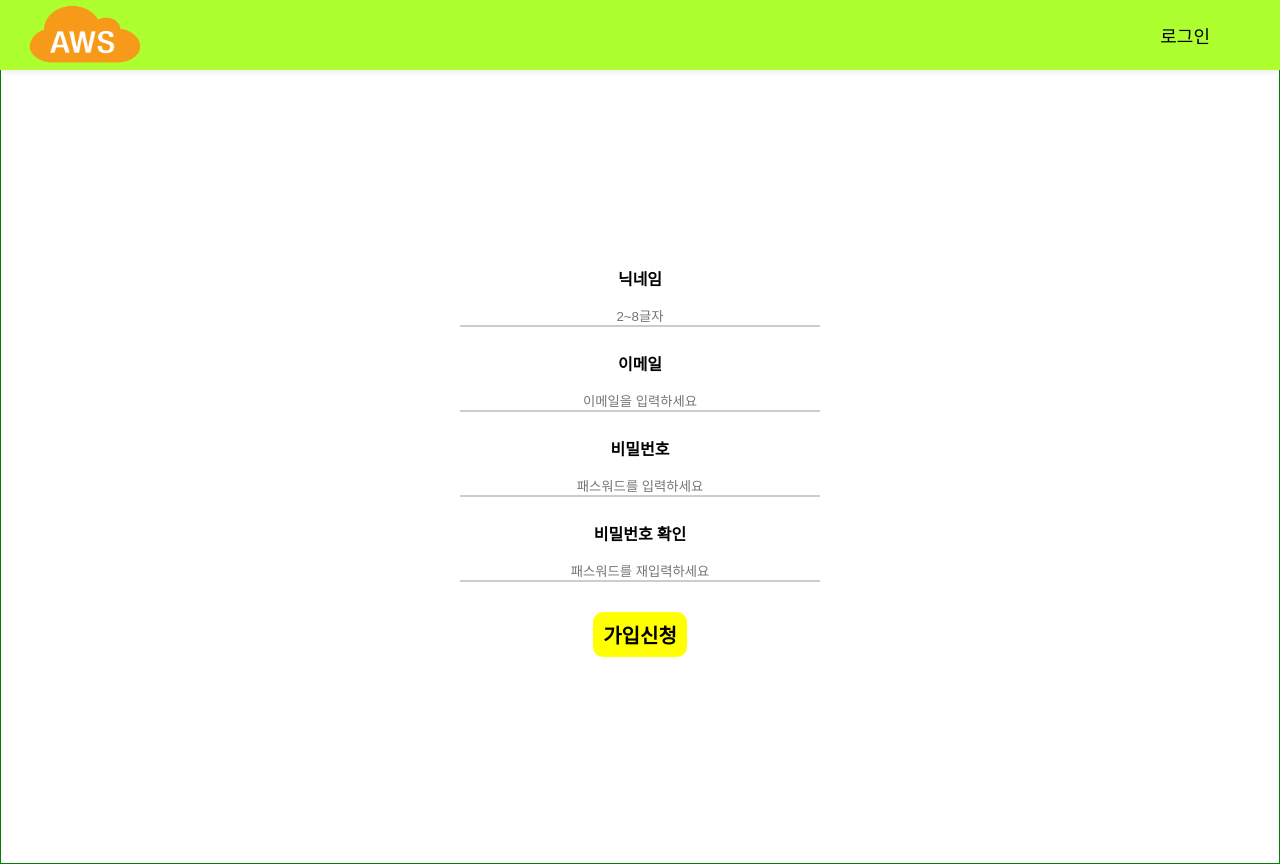
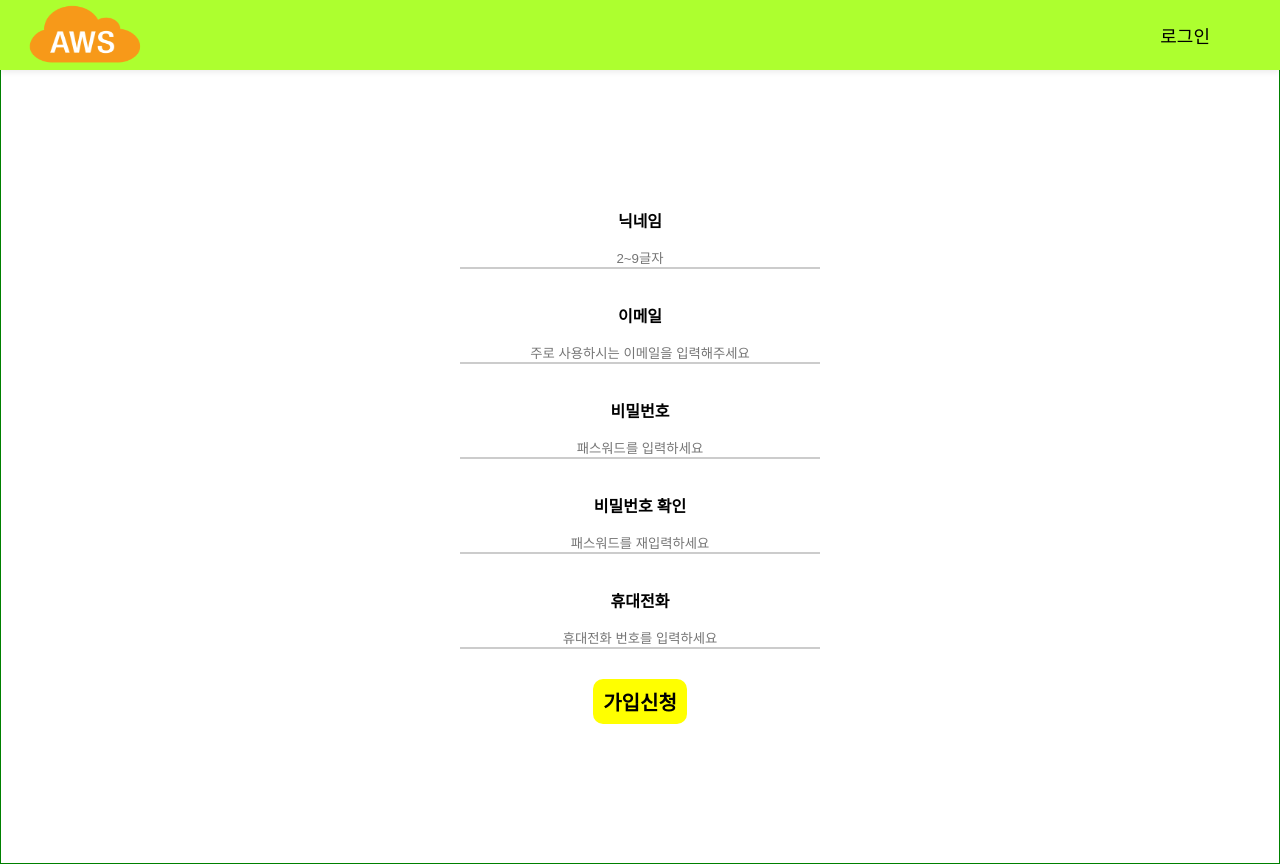
Before and after one commit to codestates/BaedalDutch, a React (Create React App) app in the folder client/: page /signup in a window 1280 px wide. Built offline with nearby package versions, Linux system fonts and the light colour scheme.

Commit message:
ADD:로그인,회원가입

```diff
--- a/client/src/components/NavBar.js
+++ b/client/src/components/NavBar.js
@@ -1,4 +1,4 @@
-import React, { useEffect, useRef } from 'react';
+import React from 'react';
 import { Link } from 'react-router-dom';
 import styled from 'styled-components';
 import NLogo from '../assets/test.png';
--- a/client/src/pages/Signin.js
+++ b/client/src/pages/Signin.js
@@ -1,9 +1,10 @@
 import React, { useState } from 'react';
-import { Link } from 'react-router-dom';
+import { Link, useNavigate } from 'react-router-dom';
 import axios from 'axios';
 import styled from 'styled-components';
-import { useSelector, useDispatch } from 'react-redux';
+import { useDispatch } from 'react-redux';
 import { showModalAction } from '../store/modal';
+import { isLoginAction } from '../store/login';
 
 // import { postSignIn } from "../../Api";
 // import { useNavigate } from "react-router-dom";
@@ -53,7 +54,7 @@ const AlertBox = styled.div`
 `;
 
 function Signin() {
-  // const navigate = useNavigate();
+  const navigate = useNavigate();
   const [loginInfo, setLoginInfo] = useState({
     email: '',
     password: '',
@@ -66,7 +67,7 @@ function Signin() {
   const login = (email, password) => {
     return axios
       .post(
-        `${process.env.REACT_APP_API_URL}/user/signin`,
+        `${process.env.REACT_APP_API_URL}/users/signin`,
         {
           email,
           password,
@@ -79,7 +80,7 @@ function Signin() {
       .then((response) => {
         console.log('login res::', response);
         if (response.accessToken) {
-          localStorage.setItem('user', JSON.stringify(response));
+          // localStorage.setItem('user', JSON.stringify(response));
         }
 
         return response.data;
@@ -96,9 +97,9 @@ function Signin() {
     try {
       await login(email, password).then(
         () => {
-          sessionStorage.setItem('isLogin', 'true');
+          dispatch(isLoginAction(true));
           // setShowModal(false);
-          window.location.reload();
+          navigate('/main');
         },
         (error) => {
           console.log(error);
@@ -109,16 +110,7 @@ function Signin() {
     }
   };
 
-  // let data = await postSignIn({ email, password });
-
-  // if (data) {
-  //   console.log("user info data: ", data);
-  //   sessionStorage.setItem("isLogin", "true");
-  // sessionStorage.setItem("userInfo", data.data)
-  //   setShowModal(false);
-  // }
-
-  const showModal = useSelector((state) => state.modal.showModal);
+  // const showModal = useSelector((state) => state.modal.showModal);
   const dispatch = useDispatch();
 
   return (
@@ -146,11 +138,7 @@ function Signin() {
               <Link to="/signup">아직 아이디가 없으신가요?</Link>
             </InputWrap>
             <ButtonWrap>
-              <button
-                className="cursor-pointer px-3 py-2 text-sm text-blue-100 bg-sky-500 rounded hover:bg-sky-400"
-                type="submit"
-                onClick={handleLogin}
-              >
+              <button type="submit" onClick={handleLogin}>
                 로그인
               </button>
             </ButtonWrap>
--- a/client/src/pages/Signup.js
+++ b/client/src/pages/Signup.js
@@ -1,8 +1,13 @@
 import React from 'react';
 import { useForm } from 'react-hook-form';
 import { Button, Container, ErrorMessage, Form, Input, Label } from '../styled/signup';
+import axios from 'axios';
+import { useDispatch } from 'react-redux';
+import { isLoginAction } from '../store/login';
 
 const Signup = () => {
+  const dispatch = useDispatch();
+
   const {
     register,
     handleSubmit,
@@ -15,6 +20,26 @@ const Signup = () => {
   const onSubmit = () => {
     const { nickname, email, password } = getValues();
     console.log(nickname, email, password);
+    axios
+      .post(
+        `${process.env.REACT_APP_API_URL}/users/signup`,
+        {
+          email,
+          password,
+          nickname,
+        },
+        {
+          headers: { 'Content-Type': 'application/json' },
+          withCredentials: true,
+        },
+      )
+      .then((res) => {
+        if (res.accessToken) {
+          dispatch(isLoginAction(true));
+        }
+
+        return;
+      });
   };
 
   const nickPattern = {
@@ -30,6 +55,10 @@ const Signup = () => {
     value: /^(?=.*[A-Za-z])(?=.*\d)(?=.*[@$!%*#?&])[A-Za-z\d@$!%*#?&]{8,}$/,
     message: '8자이상 / 영문 / 숫자 / 특수문자를 조합해주세요',
   };
+  const phonePattern = {
+    value: /^(01[016789]{1}|02|0[3-9]{1}[0-9]{1})-?[0-9]{3,4}-?[0-9]{4}$/,
+    message: '휴대전화 번호를 입력해 주세요',
+  };
 
   return (
     <Container>
@@ -41,9 +70,9 @@ const Signup = () => {
             required: '닉네임을 꼭 입력해 주세요',
             pattern: nickPattern,
             minLength: { value: 2, message: '최소 2 글자 이상을 입력해 주세요' },
-            maxLength: { value: 8, message: '최대 8 글자 이하로 입력해 주세요' },
+            maxLength: { value: 9, message: '최대 9 글자 이하로 입력해 주세요' },
           })}
-          placeholder="2~8글자"
+          placeholder="2~9글자"
           id="nickname"
         ></Input>
         <ErrorMessage>{errors.nickname?.message}</ErrorMessage>
@@ -54,7 +83,7 @@ const Signup = () => {
             required: '이메일을 꼭 입력해 주세요',
             pattern: emailPattern,
           })}
-          placeholder="이메일을 입력하세요"
+          placeholder="주로 사용하시는 이메일을 입력해주세요"
           id="email"
         ></Input>
         <ErrorMessage>{errors.email?.message}</ErrorMessage>
@@ -85,6 +114,17 @@ const Signup = () => {
           id="passwordCheck"
         ></Input>
         <ErrorMessage>{errors.passwordCheck?.message}</ErrorMessage>
+        <Label for="phoneCheck">휴대전화</Label>
+        <Input
+          error={errors.phoneCheck?.message}
+          {...register('phoneCheck', {
+            required: '휴대전화 번호를 입력해 주세요',
+            pattern: phonePattern,
+          })}
+          placeholder="휴대전화 번호를 입력하세요"
+          id="phoneCheck"
+        ></Input>
+        <ErrorMessage>{errors.phoneCheck?.message}</ErrorMessage>
         <Button type="submit">가입신청</Button>
       </Form>
     </Container>
--- a/client/src/store/login.js
+++ b/client/src/store/login.js
@@ -14,6 +14,6 @@ export const loginSlice = createSlice({
   },
 });
 
-export const { showModalAction } = loginSlice.actions;
+export const { isLoginAction } = loginSlice.actions;
 
 export default loginSlice.reducer;
--- a/client/src/styled/signup.js
+++ b/client/src/styled/signup.js
@@ -20,6 +20,7 @@ export const Form = styled.form`
 
 export const Label = styled.label`
   font-weight: bold;
+  margin-top: 10px;
 `;
 
 export const Input = styled.input`
```
